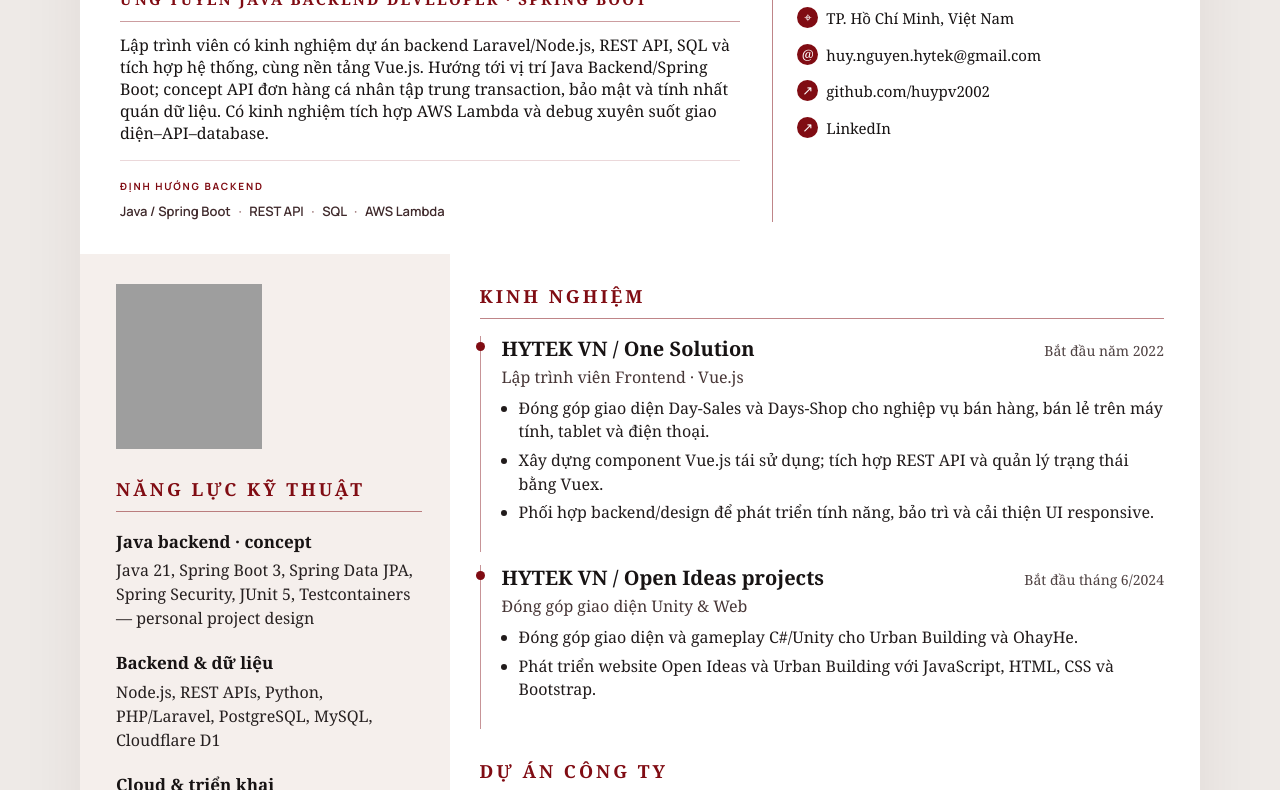
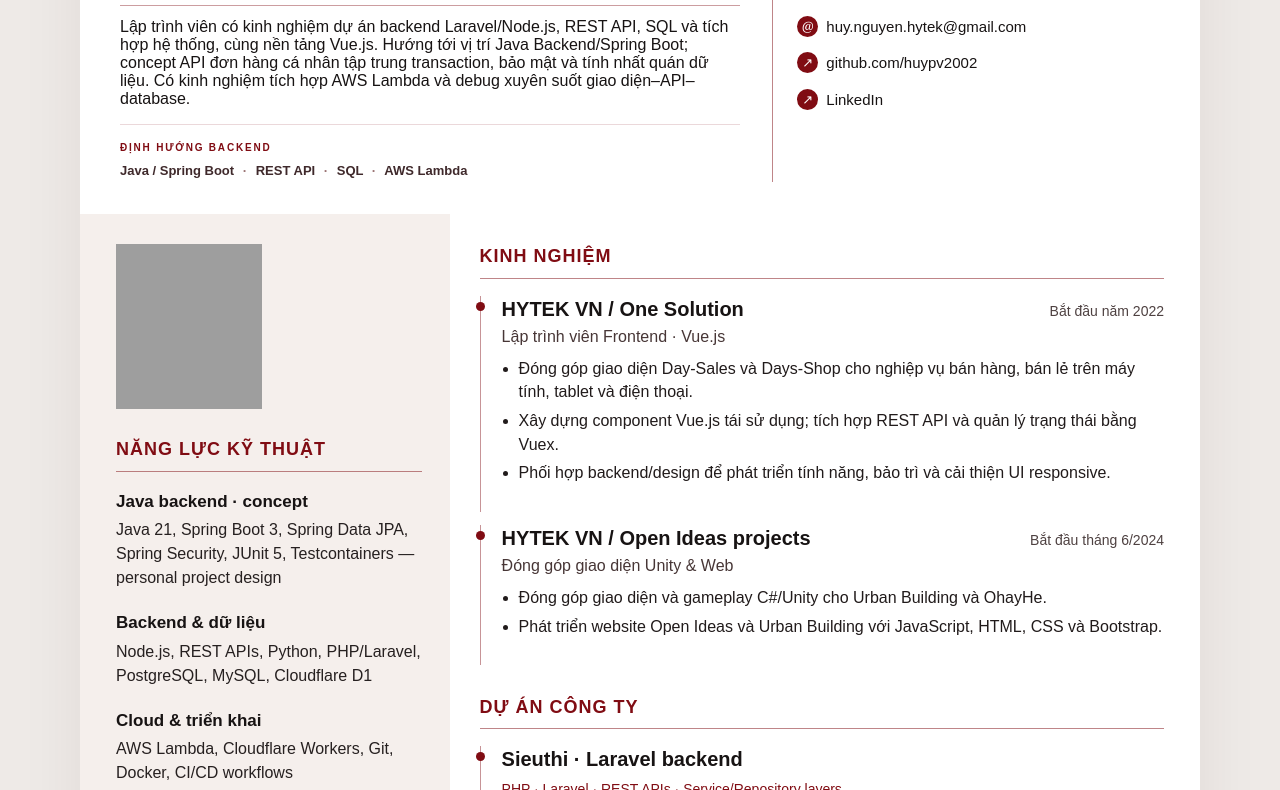
Before and after one commit to huypv2002/portfolio-2026, a plain HTML site: page cv.html in a window 1280 px wide. Shown: the part 412-1202 px from the top of the page. Drawn offline with nearby package versions, Linux system fonts and the light colour scheme; grey boxes are pictures that could not be loaded.

Commit message:
Use Arial typography for a clearer web CV

```diff
--- a/cv-editorial.css
+++ b/cv-editorial.css
@@ -4,13 +4,13 @@
 .cv-page .resume-role-focus p{font:600 13px/1.7 var(--font);margin:5px 0 0;color:#3f292b}
 .cv-page .resume-role-focus i{font-style:normal;margin:0 5px;color:#9b7474}
 .cv-page .resume-project-status{font:600 11px/1.6 var(--font);padding:3px 8px;background:#f5efec;color:#800c13;width:fit-content;margin:6px 0}
-.cv-page{--cv-red:#800c13;--cv-cream:#f5efec;background:#eeeae7}
+.cv-page{--cv-red:#800c13;--cv-cream:#f5efec;--font:Arial,Helvetica,sans-serif;background:#eeeae7}
 .cv-page .primary{background:var(--cv-red);border-color:var(--cv-red)}
-.cv-page .cv-paper{font-family:Georgia,'Times New Roman',serif;color:#171313;width:min(100%,1120px);padding:0;border:0;border-radius:0;box-shadow:0 15px 60px #39201d12;overflow:hidden}
+.cv-page .cv-paper{font-family:Arial,Helvetica,sans-serif;color:#171313;width:min(100%,1120px);padding:0;border:0;border-radius:0;box-shadow:0 15px 60px #39201d12;overflow:hidden}
 .cv-page .resume-head{display:grid;grid-template-columns:1.6fr 1fr;gap:32px;padding:42px 40px 32px;margin:0;border:0;min-height:0}
 .cv-page .resume-identity{min-width:0}
-.cv-page .resume-head h2{font-family:Georgia,'Times New Roman',serif;font-size:clamp(32px,4vw,49px);line-height:1.12;letter-spacing:1px;text-transform:uppercase;color:var(--cv-red);margin:0 0 8px}
-.cv-page .resume-role{font-size:15px;font-weight:700;text-transform:uppercase;letter-spacing:2.2px;line-height:1.6;color:var(--cv-red);border-bottom:1px solid #800c1366;padding-bottom:10px;margin:0 0 12px}
+.cv-page .resume-head h2{font-family:Arial,Helvetica,sans-serif;font-size:clamp(32px,4vw,49px);line-height:1.12;letter-spacing:-1px;text-transform:uppercase;color:var(--cv-red);margin:0 0 8px}
+.cv-page .resume-role{font-size:15px;font-weight:700;text-transform:uppercase;letter-spacing:.6px;line-height:1.6;color:var(--cv-red);border-bottom:1px solid #800c1366;padding-bottom:10px;margin:0 0 12px}
 .cv-page .resume-identity>p:last-child{font-size:16px;line-height:1.48;margin:0}
 .cv-page .resume-contact{grid-column:auto;display:flex;flex-direction:column;justify-content:center;align-items:flex-start;gap:14px;border-left:1px solid #800c1380;padding-left:24px;font-size:15px;line-height:1.5;color:#171313;overflow-wrap:anywhere;min-width:0}
 .cv-page .resume-contact>*{position:relative;padding-left:29px}
@@ -24,20 +24,20 @@
 .cv-page .editorial-portrait{display:block;width:146px;height:165px;object-fit:cover;object-position:center 30%;margin:0 0 28px;border-radius:0}
 .cv-page .resume-main{padding:30px 36px 40px 30px;min-width:0}
 .cv-page .resume-section{margin:0 0 30px}
-.cv-page .resume-section>h3{font:700 18px/1.4 Georgia,'Times New Roman',serif;color:var(--cv-red);letter-spacing:3px;border-bottom:1px solid #800c1380;padding-bottom:8px;margin:0 0 17px;text-transform:uppercase}
+.cv-page .resume-section>h3{font:700 18px/1.4 Arial,Helvetica,sans-serif;color:var(--cv-red);letter-spacing:1px;border-bottom:1px solid #800c1380;padding-bottom:8px;margin:0 0 17px;text-transform:uppercase}
 .cv-page .resume-section>h3:not(:first-child){margin-top:32px}
 .cv-page .skill-line{display:block;font-size:16px;line-height:1.5;margin-bottom:20px}
 .cv-page .skill-line b{display:block;font-size:17px;margin-bottom:4px;color:#171313}
 .cv-page .skill-line span{color:#262020}
 .cv-page .resume-section p,.cv-page .resume-section li{font-size:16px;line-height:1.48;color:#211b1b}
-.cv-page .resume-learning{font:16px/1.55 Georgia,serif;padding:0;border:0;background:none;color:#211b1b}
+.cv-page .resume-learning{font:16px/1.55 Arial,Helvetica,sans-serif;padding:0;border:0;background:none;color:#211b1b}
 .cv-page .resume-entry{position:relative;border-left:1px solid #800c1370;padding:0 0 22px 21px;margin:0 0 13px}
 .cv-page .resume-entry:before{content:'';position:absolute;left:-5px;top:6px;width:9px;height:9px;border-radius:50%;background:var(--cv-red)}
 .cv-page .entry-heading{display:flex;flex-wrap:wrap;justify-content:space-between;gap:5px 14px}
-.cv-page .entry-heading h4{font:700 20px/1.3 Georgia,serif;margin:0}
-.cv-page .entry-heading span{font:14px/1.5 Georgia,serif;color:#4e4141}
-.cv-page .entry-sub{font:16px/1.5 Georgia,serif;color:#473636;margin-top:3px}
-.cv-page .resume-project-stack{font:14px/1.5 Georgia,serif;color:var(--cv-red);margin:7px 0}
+.cv-page .entry-heading h4{font:700 20px/1.3 Arial,Helvetica,sans-serif;margin:0}
+.cv-page .entry-heading span{font:14px/1.5 Arial,Helvetica,sans-serif;color:#4e4141}
+.cv-page .entry-sub{font:16px/1.5 Arial,Helvetica,sans-serif;color:#473636;margin-top:3px}
+.cv-page .resume-project-stack{font:14px/1.5 Arial,Helvetica,sans-serif;color:var(--cv-red);margin:7px 0}
 .cv-page .resume-entry p{margin-bottom:7px}
 .cv-page .resume-entry ul{padding-left:17px;margin-top:8px}
 .cv-page .resume-entry li{margin-bottom:5px}
```
